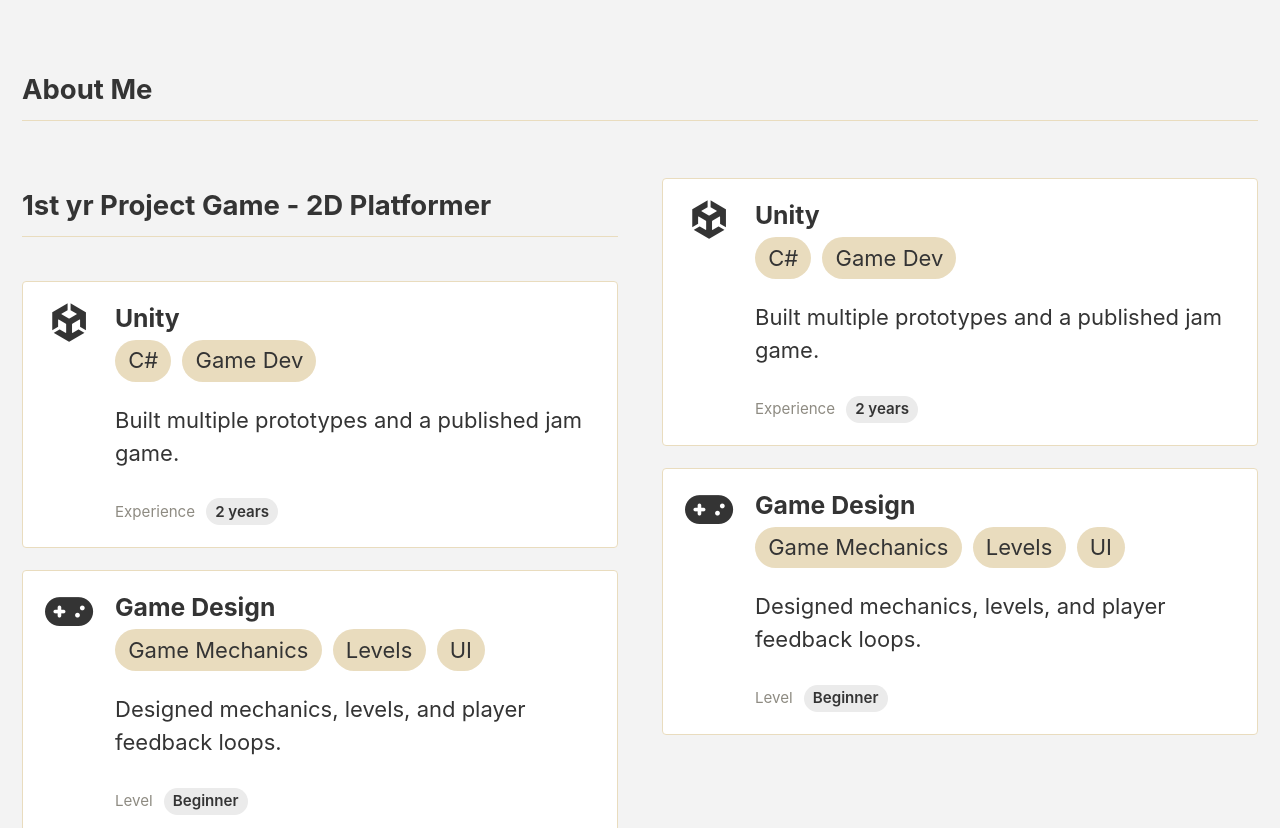
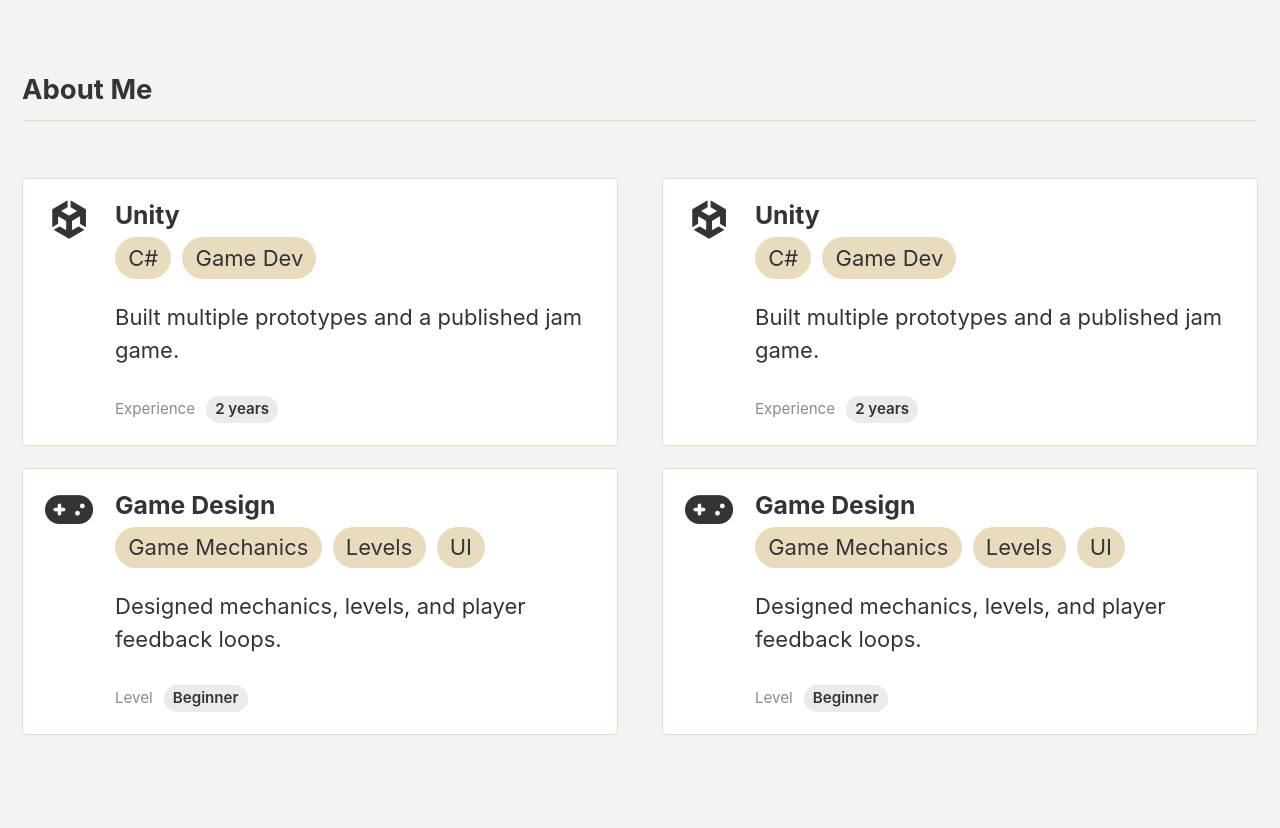
Before and after one commit to Griffsirr/Griffsirr.github.io, a Jekyll site: the page built from _pages/home-page.md, in a window 1280 px wide and 900 px high, scrolled down 605 px, cut to the strip 72-900 px from the top of the window. Built offline with Jekyll 4.4.1, drawn with Linux system fonts in a browser that asks for light colours.

Commit message:
Update splashdiv.html

```diff
--- a/_layouts/splashdiv.html
+++ b/_layouts/splashdiv.html
@@ -25,16 +25,15 @@ in module CRE135: 2D Game Creation.
 </div>
 </div>
 
+
 <h2>About Me</h2>
 <div style="display:flex; flex-wrap:wrap; gap:2rem; align-items:flex-start;">
-<!-- LEFT: text content -->
+<!-- LEFT: Skills -->
 <div style="flex:1 1 250px; min-width:250px;">
-<h2>1st yr Project Game - 2D Platformer</h2>
 {% include skills skills=page.skills %}
 </div>
-<!-- RIGHT: video/content area -->
+<!-- RIGHT: Skills -->
 <div style="flex:1 1 250px; min-width:250px;">
-<!-- Replace this placeholder with a YouTube iframe or a video tag -->
 {% include skills skills=page.skills %}
 </div>
 </div>
```
